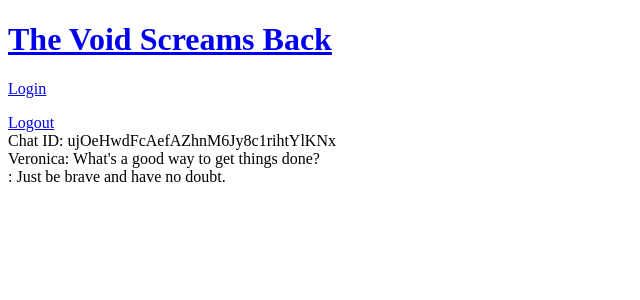
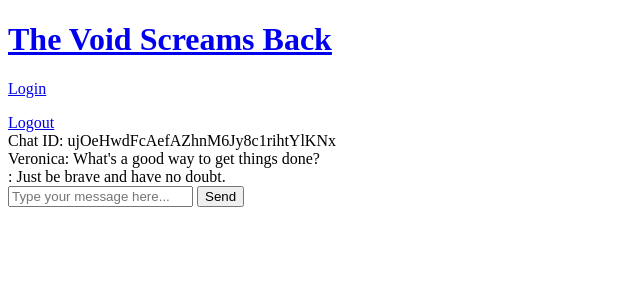
Before and after one commit to horseless-labs/void, a Django app: page /chat/ in a window 1280 px wide. Shown: the top 300 px of the page, without its empty margins (0-640 px from the left). Run offline with Django 5.2, Linux system fonts and the light colour scheme.

Commit message:
Add dynamic_refresh.js

```diff
--- a/base/templates/base/chat.html
+++ b/base/templates/base/chat.html
@@ -1,4 +1,5 @@
 {% extends "main.html" %}
+{% load static %}
 
 {% block content %}
 <div id="chat-container">
@@ -13,4 +14,19 @@
         {% endif %}
     {% endfor %}
 </div>
+
+<form method="post">
+    {% csrf_token %}
+    <input type="text" name="message" placeholder="Type your message here...">
+    <button type="submit" value="Send" id="send-btn">Send</button>
+</form>
+
+<script>
+    // Define global variables
+    // TODO: double-check that this is an okay thing to do. Feels sloppy :/
+    window.computerName = "Veronica";
+    window.userName = "{{ request.user.username }}";
+    window.sourceName = "chat";
+</script>
+<script src="{% static 'dynamic_refresh.js' %}"></script>
 {% endblock %}
--- a/base/views.py
+++ b/base/views.py
@@ -72,7 +72,11 @@ def updateUser(request):
 
 # TODO: come back to this after handling login/registration
 def chat(request):
+    username = request.user
     chat_id = chat_session.generate_chat_id()
     base_messages = chat_session.initialize_chat_session()
-    context = {"chat_id": chat_id, "base_messages": base_messages}
+    context = {"username": username, "chat_id": chat_id, "base_messages": base_messages}
+
+    if request.method == "POST":
+        return render(request, "base/chat.html", context=context)
     return render(request, "base/chat.html", context=context)
--- /dev/null
+++ b/static/dynamic_refresh.js
@@ -0,0 +1,59 @@
+// Does away with the need to reload the page when messages have been submitted
+
+var computerName = window.computerName;
+var userName = window.userName;
+var sourceName = window.sourceName;
+console.log(`The sourceName is ${sourceName}`)
+console.log(`The user is ${userName}`);
+
+const form = document.querySelector("form")
+const inputBox = document.querySelector("input[name='message']")
+const chatContainer = document.getElementById("chat-container")
+const submitButton = document.getElementById("send-btn")
+console.log("Hello from this script")
+
+// Add event listener to the form
+submitButton.addEventListener("click", (event) => {
+    console.log("button clicked")
+    event.preventDefault();
+
+    const message = inputBox.value;
+    console.log(message)
+    console.log("Form submitted");
+
+    fetch(`/${sourceName}_send_message`, {
+        method: "POST",
+        body: JSON.stringify({ content: message }),
+        headers: { "Content-Type": "application/json"},
+    })
+    .then((response) => response.json())
+    .then((data) => {
+        // Could be neater, but whatever.
+        const messageElement = document.createElement("div");
+        messageElement.className = data[0].role === "user" ? "message user" : "message computer";
+        messageElement.innerText = `${data[0].role === "user" ? userName + ": " : computerName + ": " }${data[0].content}`;
+        chatContainer.appendChild(messageElement);
+    })
+    .then(() => {
+        return fetch(`/${sourceName}_send_response`, {
+            method: "POST",
+            body: JSON.stringify({ content: message }),
+            headers: { "Content-Type": "application/json"},
+        })
+    })
+    .then ((response) => {
+        return response.json();
+    })
+    .then ((data) => {
+        const messageElement = document.createElement("div");
+        messageElement.className = data[0].role === "user" ? "message user" : "message computer";
+        messageElement.innerText = `${data[0].role === "user" ? userName + ": " : computerName + ": "}${data[0].content}`;
+        chatContainer.appendChild(messageElement);
+    })
+    .catch((error) => {
+        console.error(error)
+    })
+
+    // CLear the input field
+    inputBox.value = ''
+});
--- a/void/settings.py
+++ b/void/settings.py
@@ -123,6 +123,10 @@ USE_TZ = True
 
 STATIC_URL = "static/"
 
+STATICFILES_DIRS = [
+    BASE_DIR / 'static'
+]
+
 # Default primary key field type
 # https://docs.djangoproject.com/en/5.0/ref/settings/#default-auto-field
 
```
